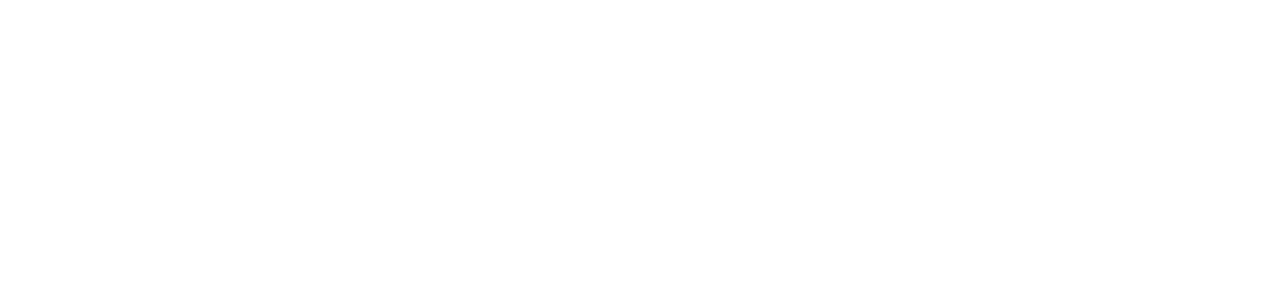
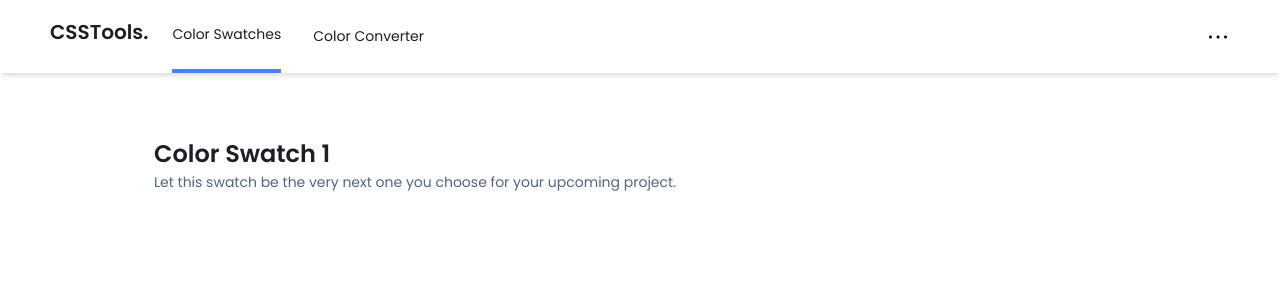
Before and after one commit to ajomadlabs/css-tools, a Nuxt app: page /color-swatch/1 in a window 1280 px wide. Before the commit this address had no page. Shown: the top 300 px of the page. Built offline with nearby package versions, Linux system fonts and the light colour scheme.

Commit message:
:boom: add dynamic page for different color swatch and add route to logo in navbar

```diff
--- a/components/top-navbar/index.vue
+++ b/components/top-navbar/index.vue
@@ -16,7 +16,8 @@
                         class="flex items-baseline"
                     >
                         <h1
-                            class="text-left font-semibold antialiased leading-normal tracking-normal text-20 text-css-tools-black"
+                            class="text-left cursor-pointer font-semibold antialiased leading-normal tracking-normal text-20 text-css-tools-black"
+                            @click="$router.push('/')"
                         >
                             CSSTools.
                         </h1>
--- a/layouts/default.vue
+++ b/layouts/default.vue
@@ -1,5 +1,16 @@
 <template>
   <div>
+    <!-- TOP NAVBAR COMPONENT -->
+    <top-navbar/>
+    <!-- END -->
     <Nuxt />
   </div>
 </template>
+
+<script>
+export default {
+  components: {
+    topNavbar: () => import("@/components/top-navbar/index.vue")
+  }
+}
+</script>
--- /dev/null
+++ b/pages/color-swatch/_swatch.vue
@@ -0,0 +1,38 @@
+<template>
+  <div>
+    <!-- COLOR PALETTE CARD SECTION -->
+    <center
+      class="mt-34"
+    >
+      <div
+        style="max-width: 1180px"
+      >
+
+        <!-- HEADER SECTION -->
+        <div
+          class="mx-27"
+        >
+          <!-- SECTION ONE -->
+          <h1
+            class="antialiased font-semibold leading-normal tracking-normal text-24 text-left text-css-tools-black"
+          >
+            Color Swatch {{ swatchNumber }}
+          </h1>
+          <!-- END -->
+
+          <!-- SECTION TWO -->
+          <p
+            class="antialiased font-normal leading-normal tracking-normal text-left text-14 text-css-tools-gray-700"
+          >
+            Let this swatch be the very next one you choose for your upcoming project.
+          </p>
+          <!-- END -->
+        </div>
+        <!-- END -->
+      </div>
+    </center>
+    <!-- END -->
+  </div>
+</template>
+
+<script src="./index.js" />
--- /dev/null
+++ b/pages/color-swatch/index.js
@@ -0,0 +1,24 @@
+export default {
+    data () {
+        return {
+            swatchNumber: ''
+        }
+    },
+    mounted () {
+        this.swatchNumber = this.$route.params.swatch
+    },
+    methods: {
+        /**
+         * resetColor
+         * @param {Number} index
+         * Method to reset the active
+         * states of the color
+        */
+        resetColor (index) {
+            this.$set(this.colorPalettes[index], 'colorOneActive', false)
+            this.$set(this.colorPalettes[index], 'colorTwoActive', false)
+            this.$set(this.colorPalettes[index], 'colorThreeActive', false)
+            this.$set(this.colorPalettes[index], 'colorFourActive', false)
+        }
+    }
+}
--- a/pages/index.js
+++ b/pages/index.js
@@ -1,7 +1,4 @@
 export default {
-    components: {
-        topNavbar: () => import("@/components/top-navbar/index.vue")
-    },
     data () {
         return {
             colorPalettes: [
@@ -210,6 +207,15 @@ export default {
             this.$set(this.colorPalettes[index], 'colorTwoActive', false)
             this.$set(this.colorPalettes[index], 'colorThreeActive', false)
             this.$set(this.colorPalettes[index], 'colorFourActive', false)
+        },
+        /**
+         * goTO
+         * @param {Number} index
+         * Method to route to the respective
+         * swatch pages
+        */
+        goTo (index) {
+            this.$router.push(`/color-swatch/${index + 1}`)
         }
     }
 }
--- a/pages/index.vue
+++ b/pages/index.vue
@@ -1,8 +1,5 @@
 <template>
   <div>
-    <!-- TOP NAVBAR COMPONENT -->
-    <top-navbar/>
-    <!-- END -->
     <!-- COLOR PALETTE CARD SECTION -->
     <center
       class="mt-34"
@@ -42,10 +39,11 @@
             v-for="(color, i) in colorPalettes"
             :key="i"
             class="w-1/5 ml-4 px-4 py-6 cursor-pointer mb-8 h-auto rounded-lg bg-css-tools-white shadow-md"
+            @click="goTo(i)"
           >
             <!-- FIRST ROW -->
             <div
-              class="flex items-center gap-2 justify-between"
+              class="flex items-center justify-between"
             >
               <!-- COLOR ONE -->
               <div
@@ -69,7 +67,7 @@
 
               <!-- COLOR TWO -->
               <div
-                class="w-28 h-26 rounded-md"
+                class="w-28 h-26 rounded-md ml-2"
                 :style="`background-color:${color.colorTwo}`"
                 @mouseover="setActiveColor(i, 2)"
                 @mouseleave="resetColor(i)"
@@ -115,7 +113,7 @@
 
               <!-- COLOR FOUR -->
               <div
-                class="w-28 h-26 rounded-md"
+                class="w-28 h-26 rounded-md ml-2"
                 :style="`background-color:${color.colorFour}`"
                 @mouseover="setActiveColor(i, 4)"
                 @mouseleave="resetColor(i)"
```
